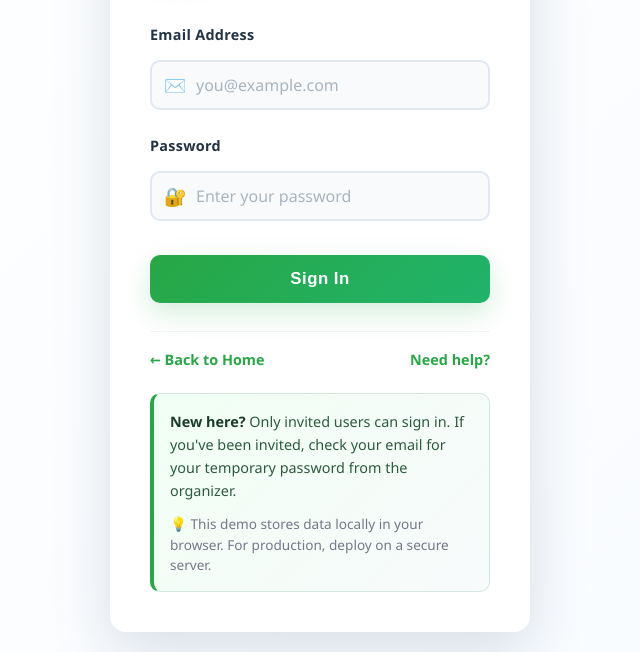
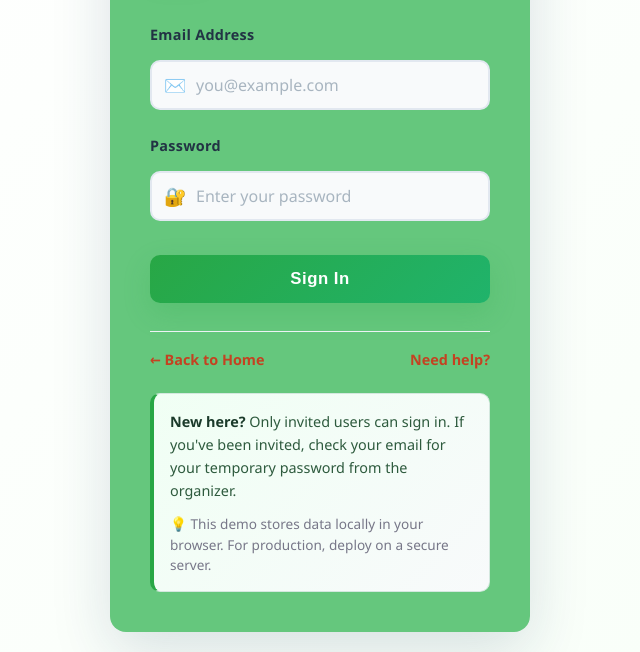
Before and after one commit to Fabris-Web/Local-storage, a plain HTML site: page login.html in a window 1280 px wide. Shown: the part 148-800 px from the top of the page, without its empty margins (320-960 px from the left). Drawn offline with Linux system fonts and the light colour scheme.

```diff
--- a/login.html
+++ b/login.html
@@ -3,12 +3,12 @@
 <head>
 	<meta charset="UTF-8">
 	<meta name="viewport" content="width=device-width, initial-scale=1.0">
-	<title>FABRIS Safe Voting - Sign In</title>
+	<title>Sign In</title>
 	<link rel="stylesheet" href="style.css">
 	<style>
 		:root {
 			--bg-primary: #ffffff;
-			--bg-secondary: #f8fbff;
+			--bg-secondary: #f8fff8;
 			--text-primary: #123;
 			--text-secondary: #234;
 			--text-tertiary: #556;
@@ -100,7 +100,7 @@
 		}
 
 		.login-card {
-			background: white;
+			background: rgb(101, 199, 125);
 			padding: clamp(28px, 6vw, 40px);
 			border-radius: 16px;
 			box-shadow: 0 20px 60px rgba(18, 52, 86, 0.15);
@@ -264,7 +264,7 @@
 		}
 
 		.link {
-			color: #28a745;
+			color: #c44221;
 			font-size: 0.9rem;
 			text-decoration: none;
 			font-weight: 600;
@@ -279,7 +279,7 @@
 			left: 0;
 			width: 0;
 			height: 2px;
-			background: #28a745;
+			background: #41a728;
 			transition: width 0.3s ease;
 		}
 
```
Also changed, not shown: index.html (+3 -2 lines), manager.html (+1 -1 lines).
